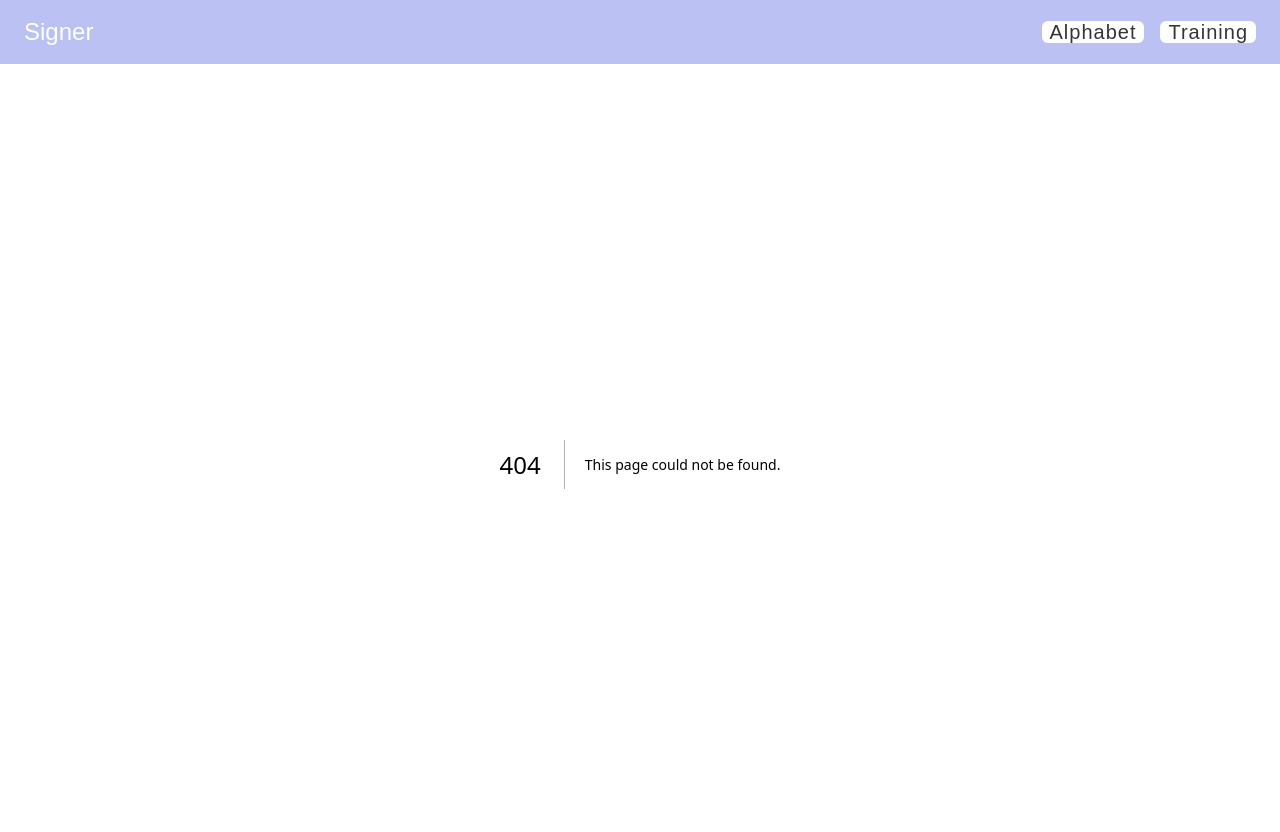
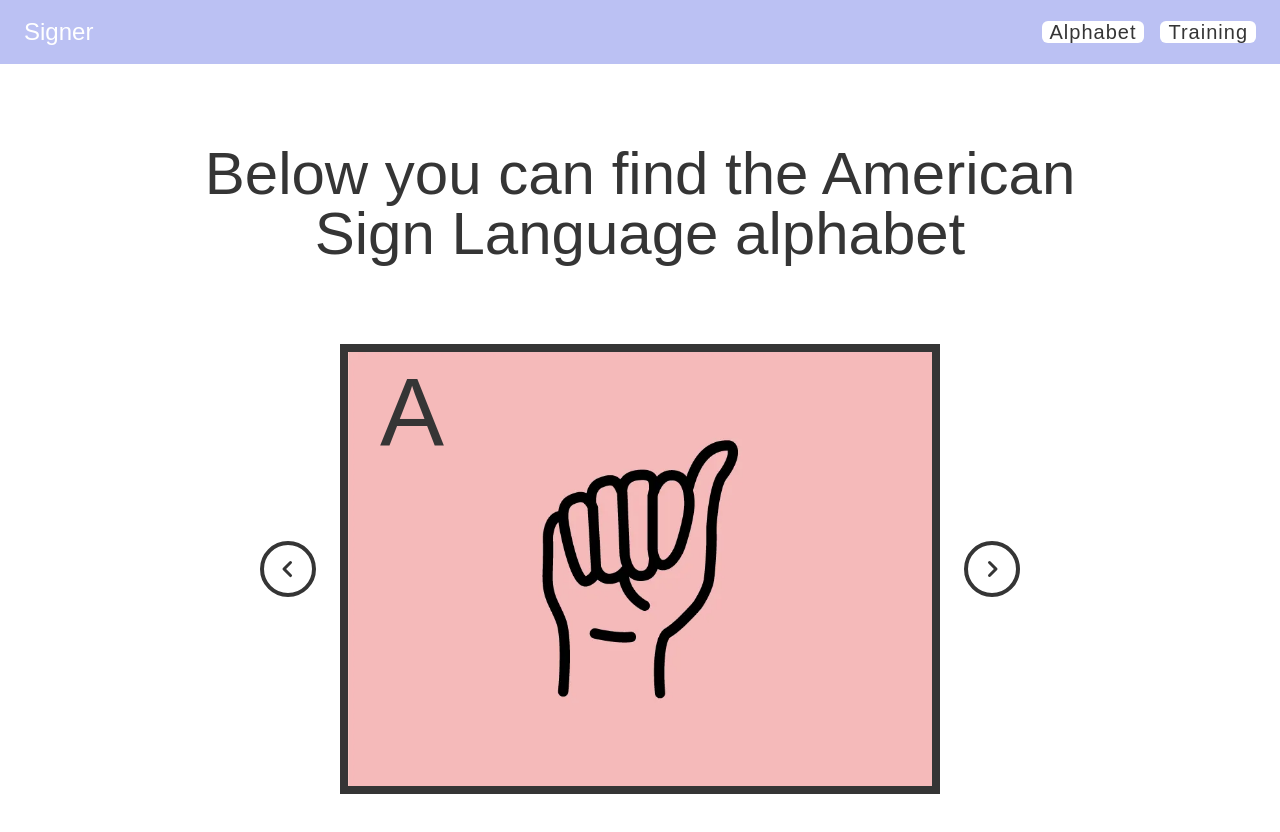
Before and after one commit to anttiromppanen/sign-language-teacher, a Next.js app: page /alphabet in a window 1280 px wide. Before the commit this address had no page. Shown: the top 832 px of the page. Built offline with nearby package versions, Linux system fonts and the light colour scheme; a web font is replaced by a local one.

Commit message:
added /alphabet, camera error overlay

```diff
--- /dev/null
+++ b/src/app/alphabet/page.tsx
@@ -0,0 +1,14 @@
+import GestureSlideshow from "@/components/GestureSlideshow";
+
+function Alphabet() {
+  return (
+    <main className="flex flex-col items-center justify-center max-w-4xl mx-auto text-center py-20">
+      <h1 className="text-6xl text-foreground mb-20">
+        Below you can find the American Sign Language alphabet
+      </h1>
+      <GestureSlideshow />
+    </main>
+  );
+}
+
+export default Alphabet;
--- /dev/null
+++ b/src/app/training/CameraError.tsx
@@ -0,0 +1,12 @@
+import { VideoCameraSlashIcon } from "@heroicons/react/20/solid";
+
+function CameraError() {
+  return (
+    <div className="absolute left-1/2 top-1/2 -translate-x-1/2 flex flex-col items-center text-center gap-y-4 -translate-y-1/2 max-w-xl p-10 text-red-500 -bg--secondary-pink rounded-xl text-2xl">
+      <VideoCameraSlashIcon className="size-20 text-foreground" />
+      Error: No camera detected. Please connect a camera and refresh the page.
+    </div>
+  );
+}
+
+export default CameraError;
--- a/src/app/training/ShowImageOverlay.tsx
+++ b/src/app/training/ShowImageOverlay.tsx
@@ -17,7 +17,7 @@ function ShowImageOverlay({
       <GestureImageStatic imgLetter={letter} imgUrl={imgUrl} />
       <button
         type="button"
-        className="mt-8 rounded-md bg-green-semilight py-4 px-8 text-background text-4xl col-span-2 hover:brightness-110"
+        className="mt-8 rounded-md -bg--secondary-pink py-4 px-8 text-background text-4xl col-span-2 hover:brightness-110"
         onClick={handleClick}
       >
         I&lsquo;m ready!
--- a/src/app/training/page.tsx
+++ b/src/app/training/page.tsx
@@ -9,11 +9,13 @@ import Webcam from "react-webcam";
 import InitialLoadOverlay from "./InitialLoadOverlay";
 import ShowImageOverlay from "./ShowImageOverlay";
 import SuccessOverlay from "./SuccessOverlay";
+import CameraError from "./CameraError";
 
 function Training() {
   // const [round, setRound] = useState(0); // tracks number of rounds
   const [imgIndex, setImgIndex] = useState(0); // current image to show
   const [correctGesture, setCorrectGesture] = useState(false); // tracks if gesture is correct
+  const [isCameraError, setIsCameraError] = useState(false);
 
   const imageObjects = getImageByCharacterArray;
 
@@ -43,7 +45,7 @@ function Training() {
 
   const handleCorrectGesture = () => {
     setSuccessOverlay(true);
-    setImgIndex((prev) => (prev < imageObjects.length ? prev + 1 : 0));
+    setImgIndex((prev) => (prev + 1) % imageObjects.length);
   };
 
   const handleLeaveSuccessOverlay = () => setSuccessOverlay(false);
@@ -61,6 +63,7 @@ function Training() {
 
   return (
     <div className="">
+      {isCameraError && <CameraError />}
       {initialLoadOverlay && (
         <InitialLoadOverlay
           imageObject={imageObjects[imgIndex]}
@@ -79,7 +82,10 @@ function Training() {
           handleClick={handleLeaveSuccessOverlay}
         />
       )}
-      {!initialLoadOverlay && !gestureImageOverlay && !successOverlay && (
+      {!initialLoadOverlay &&
+        !gestureImageOverlay &&
+        !successOverlay &&
+        !isCameraError && (
           <div className="relative">
             <div className="bg-foreground text-background absolute left-10 top-10 z-10 text-7xl px-2">
               {imageObjects[imgIndex][0]}
@@ -105,6 +111,7 @@ function Training() {
               videoConstraints={{
                 facingMode: "user",
               }}
+              onUserMediaError={() => setIsCameraError(true)}
               className="h-screen w-screen object-cover"
             />
           </div>
--- a/src/components/GestureSlideshow/Buttons.tsx
+++ b/src/components/GestureSlideshow/Buttons.tsx
@@ -1,5 +1,5 @@
 import { ChevronLeftIcon, ChevronRightIcon } from "@heroicons/react/16/solid";
-import { ReactNode } from "react";
+import { ReactNode, useCallback, useEffect } from "react";
 
 function SlideshowButton({
   handleClick,
@@ -13,8 +13,8 @@ function SlideshowButton({
       type="button"
       onClick={handleClick}
       className="
-      rounded-full size-14 border-green-dark border-4 text-green-dark text-xl focus-within:outline-2 flex items-center justify-center
-      hover:bg-green-dark hover:text-white select-none focus-visible:border-orange focus-visible:outline-0 focus-visible:text-orange"
+      rounded-full size-14 border-foreground border-4 text-foreground text-xl focus-within:outline-2 flex items-center justify-center
+      hover:bg-foreground hover:text-white select-none focus-visible:-border--secondary-purple focus-visible:outline-0"
     >
       {children}
     </button>
@@ -27,6 +27,19 @@ interface ButtonsProps {
 }
 
 function Buttons({ handlePrevImg, handleNextImg }: ButtonsProps) {
+  const handleKeyDown = useCallback(
+    (e: KeyboardEvent) => {
+      if (e.key === "ArrowLeft") handlePrevImg();
+      if (e.key === "ArrowRight") handleNextImg();
+    },
+    [handlePrevImg, handleNextImg]
+  );
+
+  useEffect(() => {
+    window.addEventListener("keydown", handleKeyDown);
+    return () => window.removeEventListener("keydown", handleKeyDown);
+  }, [handleKeyDown]);
+
   return (
     <div
       aria-label="buttons for previous and next image"
--- a/src/components/GestureSlideshow/index.tsx
+++ b/src/components/GestureSlideshow/index.tsx
@@ -25,7 +25,7 @@ function GestureSlideshow() {
   };
 
   return (
-    <section className="relative md:px-20 overflow-hidden">
+    <section className="relative md:px-20 w-fit overflow-hidden">
       <div className="overflow-hidden">
         <SlideshowItem
           imgIndex={imgIndex}
```
Lines whose indentation alone changed are shown as unchanged.
